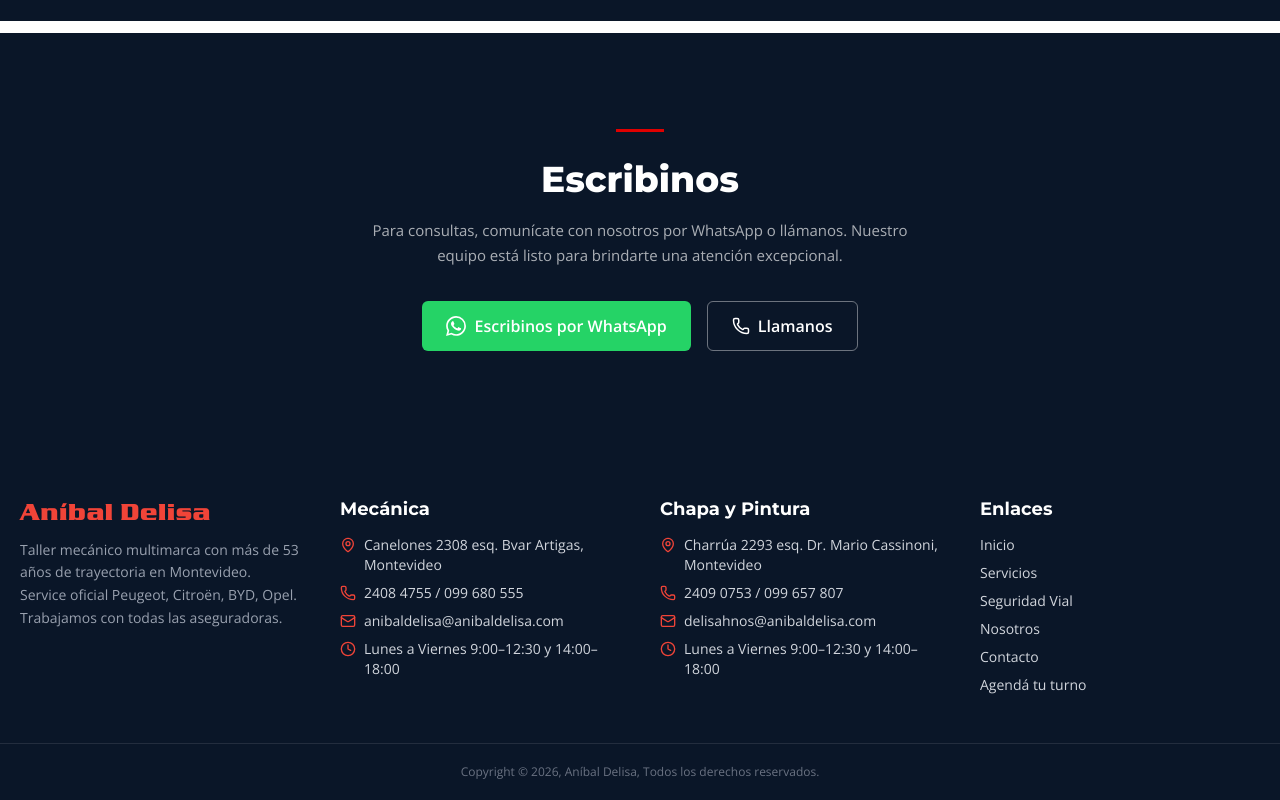
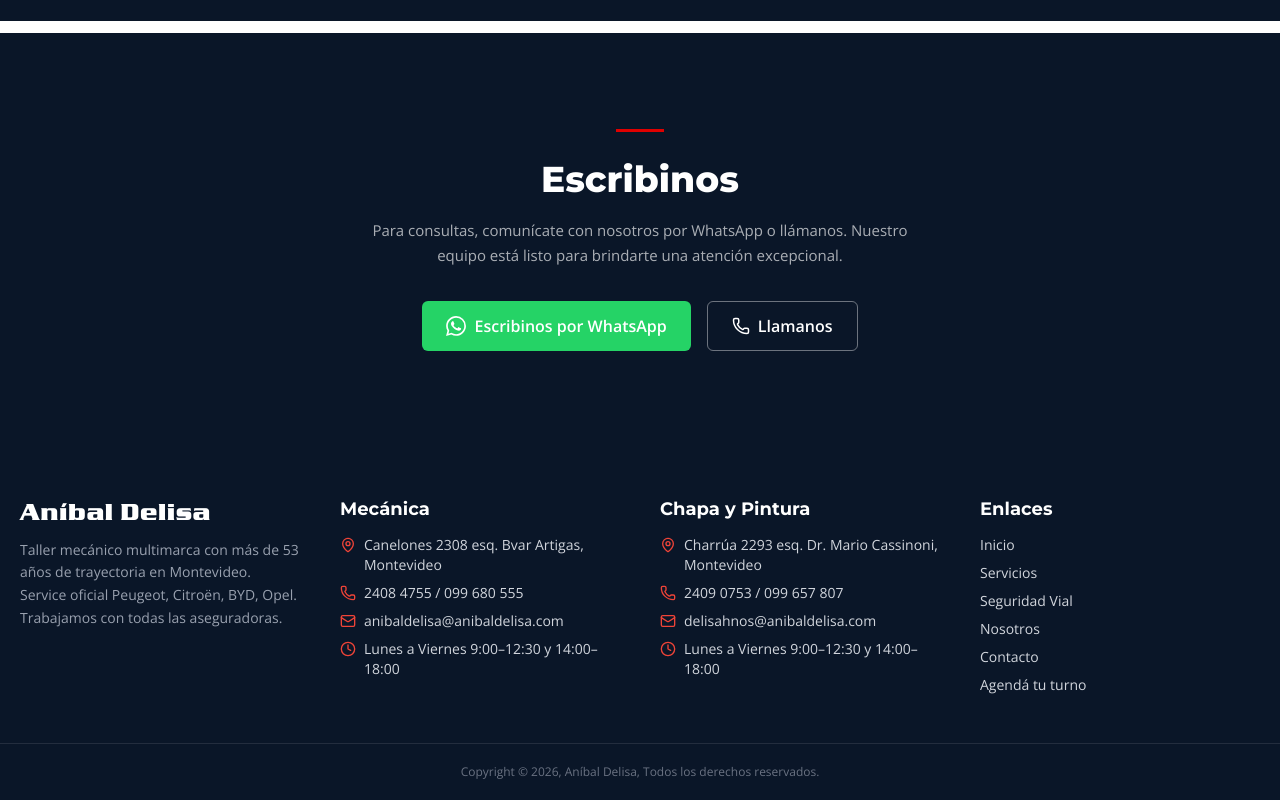
Before and after one commit to delisaluciaanibaldelisa/anibaldelisa-web, a Next.js app: page / in a window 1280 px wide. Shown: the part 5051-5851 px from the top of the page. Built offline with nearby package versions, Linux system fonts and the light colour scheme; no server answers.

Commit message:
Marca del footer en blanco

```diff
--- a/components/Footer.tsx
+++ b/components/Footer.tsx
@@ -42,7 +42,7 @@
       <div className="container-x py-12 grid gap-10 md:grid-cols-2 lg:grid-cols-4">
         {/* Marca */}
         <div className="lg:col-span-1">
-          <p className="font-logo text-2xl text-primary-light tracking-wide">
+          <p className="font-logo text-2xl text-white tracking-wide">
             Aníbal Delisa
           </p>
           <p className="mt-3 text-sm text-gray-400 leading-relaxed">
```
